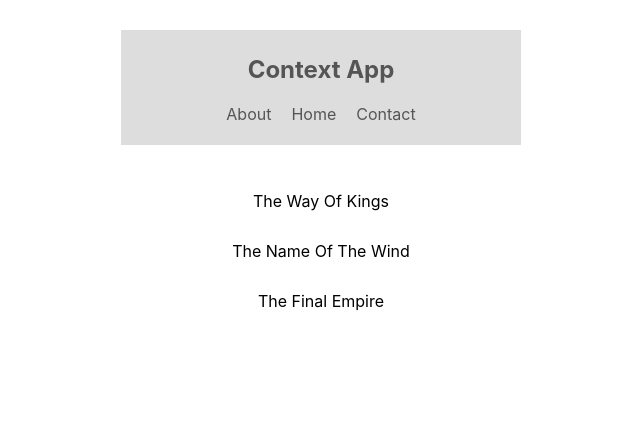
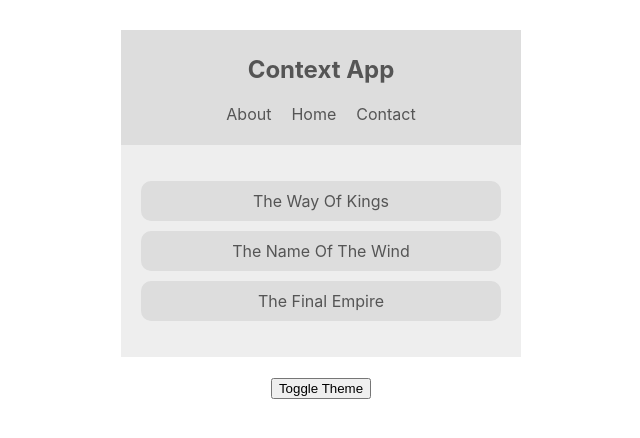
Before and after one commit to meghnavarma0/context-app, a React (Create React App) app: page / in a window 1280 px wide. Shown: the top 438 px of the page, without its empty margins (319-959 px from the left). Built offline with nearby package versions, Linux system fonts and the light colour scheme.

Commit message:
added button to toggle theme

```diff
--- a/src/App.js
+++ b/src/App.js
@@ -2,6 +2,7 @@
 import Navbar from './components/Navbar';
 import Booklist from './components/Booklist';
 import ThemeContextProvider from './contexts/ThemeContext';
+import ThemeToggle from './components/ToggleTheme';
 
 function App() {
 	return (
@@ -9,6 +10,7 @@
 			<ThemeContextProvider>
 				<Navbar />
 				<Booklist />
+				<ThemeToggle />
 			</ThemeContextProvider>
 		</div>
 	);
--- a/src/components/Booklist.js
+++ b/src/components/Booklist.js
@@ -1,13 +1,21 @@
 import React, { Component } from 'react';
+import { ThemeContext } from '../contexts/ThemeContext';
 
 class Booklist extends Component {
+	static contextType = ThemeContext;
 	render() {
+		const { isLightTheme, light, dark } = this.context;
+		const theme = isLightTheme ? light : dark;
+		const { ui, syntax, bg } = theme;
 		return (
-			<div className='book-list'>
+			<div
+				className='book-list'
+				style={{ color: syntax, background: bg }}
+			>
 				<ul>
-					<li>The Way Of Kings</li>
-					<li>The Name Of The Wind</li>
-					<li>The Final Empire</li>
+					<li style={{ background: ui }}>The Way Of Kings</li>
+					<li style={{ background: ui }}>The Name Of The Wind</li>
+					<li style={{ background: ui }}>The Final Empire</li>
 				</ul>
 			</div>
 		);
--- a/src/components/Navbar.js
+++ b/src/components/Navbar.js
@@ -2,12 +2,14 @@
 import { ThemeContext } from '../contexts/ThemeContext';
 
 class Navbar extends Component {
-	static contextType = ThemeContext;
 	render() {
-		console.log(this.context);
-		const { isLightTheme, light, dark } = this.context;
+		return (
+			<ThemeContext.Consumer>
+				{context => {
+					const { isLightTheme, light, dark } = context;
 					const theme = isLightTheme ? light : dark;
 					const { ui, syntax } = theme;
+
 					return (
 						<nav style={{ background: ui, color: syntax }}>
 							<h1>Context App</h1>
@@ -18,6 +20,9 @@
 							</ul>
 						</nav>
 					);
+				}}
+			</ThemeContext.Consumer>
+		);
 	}
 }
 
--- /dev/null
+++ b/src/components/ToggleTheme.js
@@ -0,0 +1,12 @@
+import React, { Component } from 'react';
+import { ThemeContext } from '../contexts/ThemeContext';
+
+class ThemeToggle extends Component {
+	static contextType = ThemeContext;
+	render() {
+		const { toggleTheme } = this.context;
+		return <button onClick={toggleTheme}>Toggle Theme</button>;
+	}
+}
+
+export default ThemeToggle;
--- a/src/contexts/ThemeContext.js
+++ b/src/contexts/ThemeContext.js
@@ -16,9 +16,14 @@
 			bg: '#555'
 		}
 	};
+	toggleTheme = () => {
+		this.setState({ isLightTheme: !this.state.isLightTheme });
+	};
 	render() {
 		return (
-			<ThemeContext.Provider value={{ ...this.state }}>
+			<ThemeContext.Provider
+				value={{ ...this.state, toggleTheme: this.toggleTheme }}
+			>
 				{this.props.children}
 			</ThemeContext.Provider>
 		);
```
Lines whose indentation alone changed are shown as unchanged.
